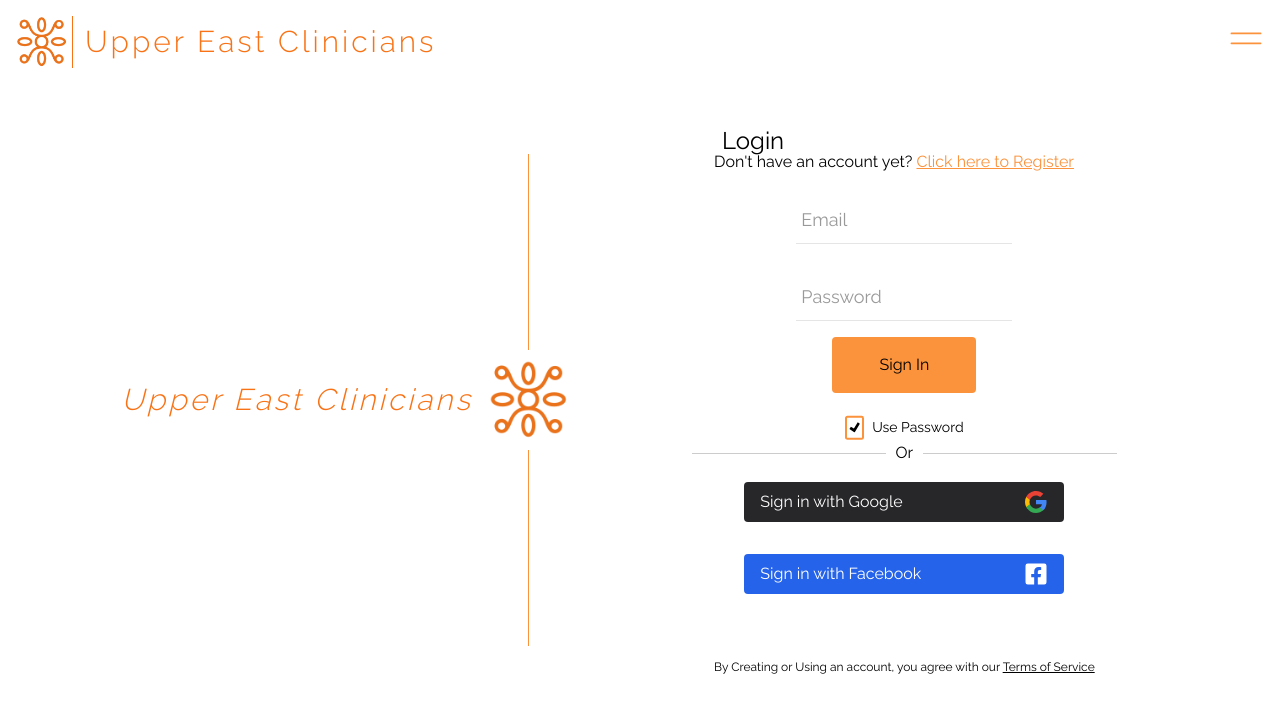
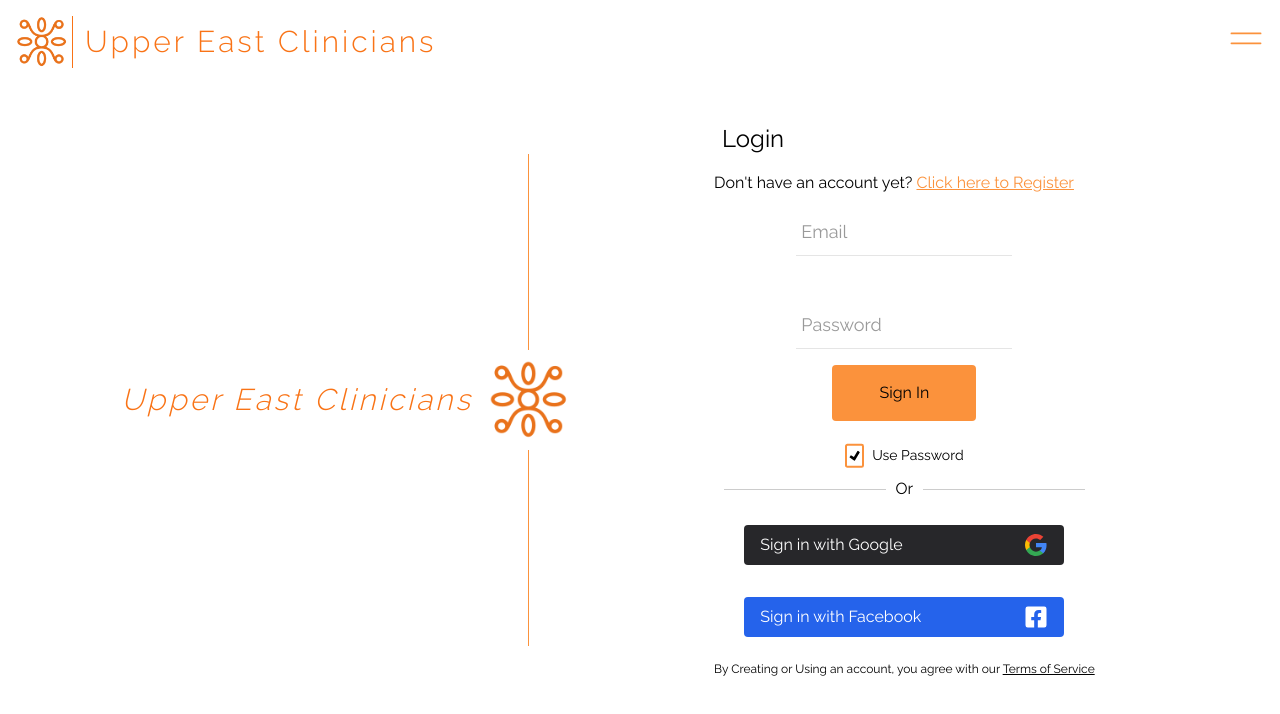
Before and after one commit to mikefreno/botox_site, a Next.js app: page /login in a window 1280 px wide. Both pictures are taken after a click on the checkbox 854 px from the left and 383 px from the top of the page. Shown: the top 714 px of the page. Built offline with nearby package versions, Linux system fonts and the light colour scheme.

Commit message:
login page fixed

```diff
--- a/src/app/login/page.tsx
+++ b/src/app/login/page.tsx
@@ -78,10 +78,10 @@ export default function LoginPage() {
           </div>
         </div>
       </div>
-      <div className="my-auto flex h-3/4 flex-col justify-evenly">
-        <div className="-mb-12 pl-2 text-2xl">{currentState}</div>
+      <div className="my-auto flex flex-col">
+        <div className="pl-2 text-2xl">{currentState}</div>
         {currentState == "Login" ? (
-          <div className="-mb-4 pt-4">
+          <div className=" pt-4">
             Don&apos;t have an account yet?
             <button
               className="pl-1 text-orange-400 underline"
@@ -116,7 +116,7 @@ export default function LoginPage() {
             </div>
           </div>
           {usePassword || currentState == "Register" ? (
-            <div className="-mt-4 flex justify-center">
+            <div className="flex justify-center">
               <div className="input-group mx-1">
                 <input
                   ref={passwordRef}
@@ -130,7 +130,7 @@ export default function LoginPage() {
             </div>
           ) : null}
           {currentState == "Register" ? (
-            <div className="-mt-4 flex justify-center">
+            <div className="flex justify-center">
               <div className="input-group mx-1">
                 <input
                   ref={passwordConfRef}
@@ -145,7 +145,7 @@ export default function LoginPage() {
           ) : null}
           <div className="flex justify-center py-4">{loginSubmitButton()}</div>
           {currentState == "Login" ? (
-            <div className="-mb-8 flex justify-center py-2">
+            <div className="flex justify-center py-2">
               <input
                 type="checkbox"
                 required
@@ -172,9 +172,9 @@ export default function LoginPage() {
               </Tooltip>
           </div> */}
         </form>
-        <div className="rule-around -mx-8 -mb-8 text-center">Or</div>
+        <div className="rule-around -mx-8text-center">Or</div>
         <div className="my-2 flex justify-center">
-          <div className="mx-auto mb-4 flex flex-col">
+          <div className="mx-auto flex flex-col">
             <button
               className="my-4 flex w-80 flex-row justify-between rounded bg-zinc-800 px-4 py-2 text-white hover:bg-zinc-700 active:bg-zinc-600"
               // eslint-disable-next-line @typescript-eslint/no-misused-promises
```
